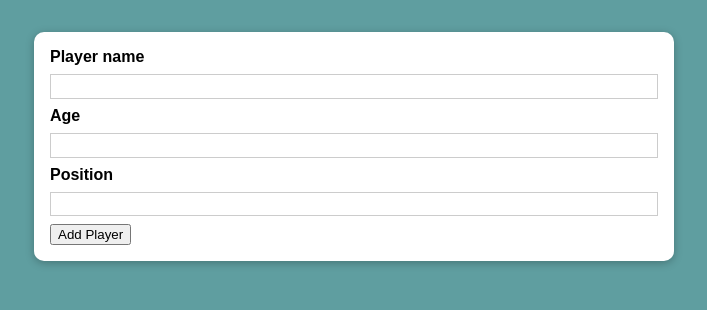
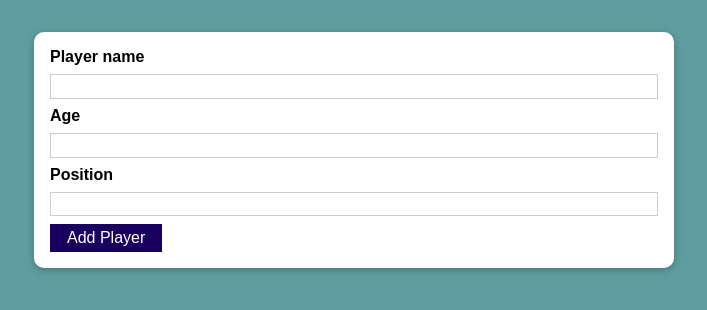
Before and after one commit to VladanStar/UdemyReactExercises, a React (Create React App) app in the folder project01/: page / in a window 1280 px wide. Shown: the top 310 px of the page, without its empty margins (286-993 px from the left). Built offline with nearby package versions, Linux system fonts and the light colour scheme.

Commit message:
New commits

```diff
--- a/project01/src/components/Players/AddPlayer.js
+++ b/project01/src/components/Players/AddPlayer.js
@@ -1,21 +1,42 @@
-import React from "react";
+import React, { useState} from "react";
 import Card from "../UI/Card";
+import Button from "../UI/Button";
 import classes from "./AddPlayer.module.css";
 
 const AddPlayer = (props) => {
+    const [enteredPlayerAge, setEnteredPlayerAge] = useState('')
+    const [enteredPlayerName, setEnteredPlayerName] = useState('');
+    const [enteredPlayerPosition, setEnteredPlayerPosition] = useState('')
+
   const addPlayerHandler = (event) => {
-    event.preventDefault();
-  };
+      event.preventDefault();
+      console.log(enteredPlayerName)
+      console.log(enteredPlayerAge)
+      console.log(enteredPlayerPosition);
+      setEnteredPlayerAge('')
+      setEnteredPlayerName('');
+      setEnteredPlayerPosition('');
+    };
+
+    const playerNameChangeHandler = (event) => {
+        setEnteredPlayerName(event.target.value);
+    }
+    const playerAgeChangeHandler = (event) => {
+        setEnteredPlayerAge(event.target.value);
+    }
+    const playerPositionChangeHandler = (event) => {
+        setEnteredPlayerPosition(event.target.value);
+    }
   return (
     <Card cssClass={classes.input}>
       <form onSubmit={addPlayerHandler}>
         <label htmlFor="playername">Player name</label>
-        <input type="text" id="playername" />
+        <input type="text" id="playername" value={enteredPlayerName} onChange={playerNameChangeHandler} />
         <label id="age">Age</label>
-        <input type="number" htmlFor="age" />
+              <input type="number" htmlFor="age" value={enteredPlayerAge} onChange={playerAgeChangeHandler}/>
         <label htmlFor="position">Position</label>
-        <input id="position" type="text" />
-        <button type="submit">Add Player</button>
+              <input id="position" type="text" value={enteredPlayerPosition} onChange={playerPositionChangeHandler} />
+        <Button type="submit">Add Player</Button>
       </form>
     </Card>
   );
--- /dev/null
+++ b/project01/src/components/UI/Button.js
@@ -0,0 +1,15 @@
+import React from "react";
+import classes from "./Button.module.css";
+
+const Button = (props) => {
+  return (
+    <button
+      className={classes.button}
+      type={props.type || "button"}
+      onClick={props.onClick}>
+      {props.children}
+    </button>
+  );
+};
+
+export default Button;
--- /dev/null
+++ b/project01/src/components/UI/Button.module.css
@@ -0,0 +1,18 @@
+.button {
+  font: inherit;
+  border: 1px solid #19005f;
+  background: #19005f;
+  color: white;
+  padding: 0.25rem 1rem;
+  cursor: pointer;
+}
+
+.button:hover,
+.button:active {
+  background: #481188;
+  border-color: #481188;
+}
+
+.button:focus {
+  outline: none;
+}
```
